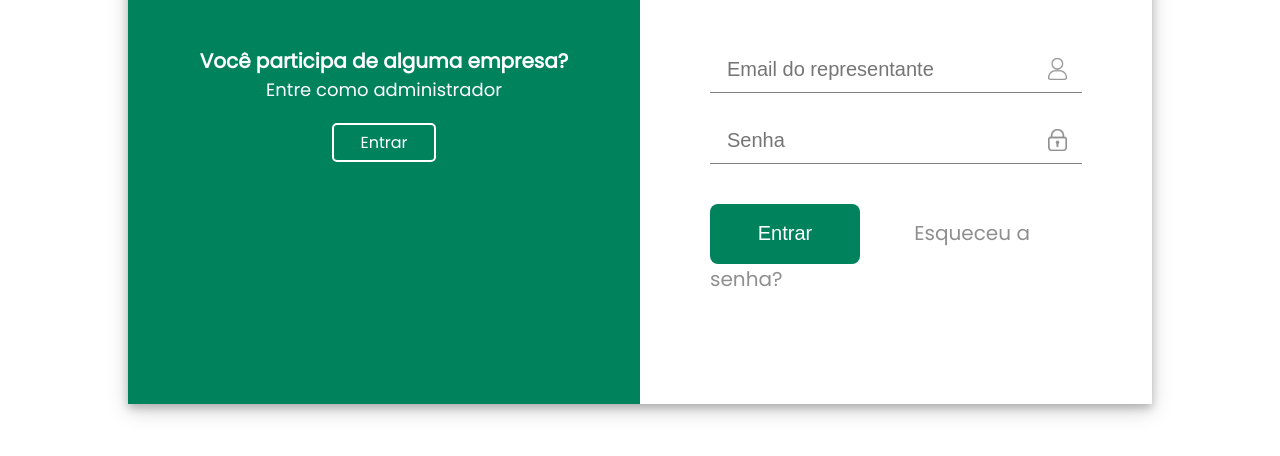
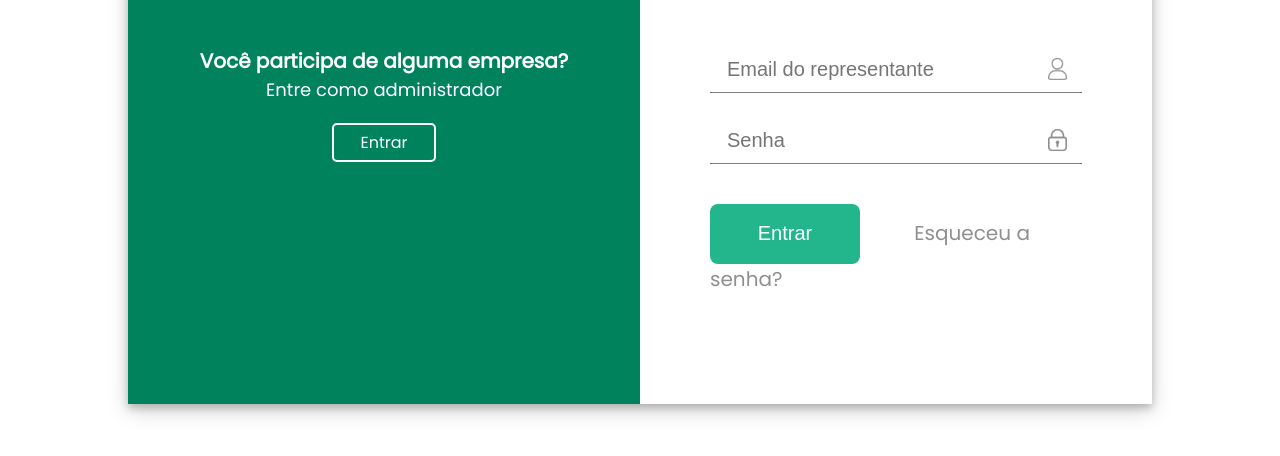
Before and after one commit to matheus-rosa11/Projeto-Ceres, a website: page CERES - Site/public/login.html in a window 1280 px wide. In both pictures the pointer is over the button "Entrar". Shown: the part 222-678 px from the top of the page. Drawn offline with Linux system fonts and the light colour scheme.

Commit message:
implementação do hover no botão de cadstro

```diff
--- a/CERES - Site/public/resources/css/cadLog_style.css
+++ b/CERES - Site/public/resources/css/cadLog_style.css
@@ -1,4 +1,4 @@
-/* Importando fontes externas */
+    /* Importando fontes externas */
 @import url('https://fonts.googleapis.com/css2?family=Poppins&display=swap');
 /**/
 
@@ -214,6 +214,12 @@ body{
     margin-top: 40px;
 }
 
+.container .right_side .main .form button:hover{
+    background-color: #23b58b;
+    color: #fff;
+}
+
+
 .container .right_side .main .form #a_esq{
     font-size: 20px;
 
```
